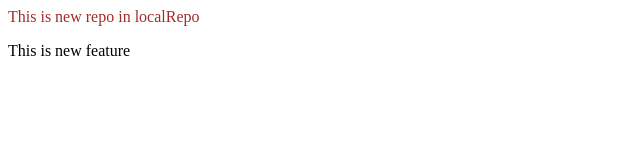
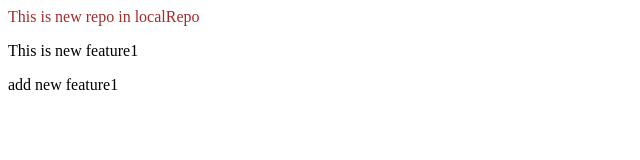
Before and after one commit to Bhoomi-github/localRepo, a plain HTML site: page index.html in a window 1280 px wide. Shown: the whole page, without its empty margins (0-640 px from the left). Drawn offline with Linux system fonts and the light colour scheme.

Commit message:
add new feature1

```diff
--- a/index.html
+++ b/index.html
@@ -1,4 +1,5 @@
 <p style="color: brown;">This is new repo in localRepo
 
 </p>
-<p>This is new feature</p>
+<p>This is new feature1</p>
+<p>add new feature1</p>
```
